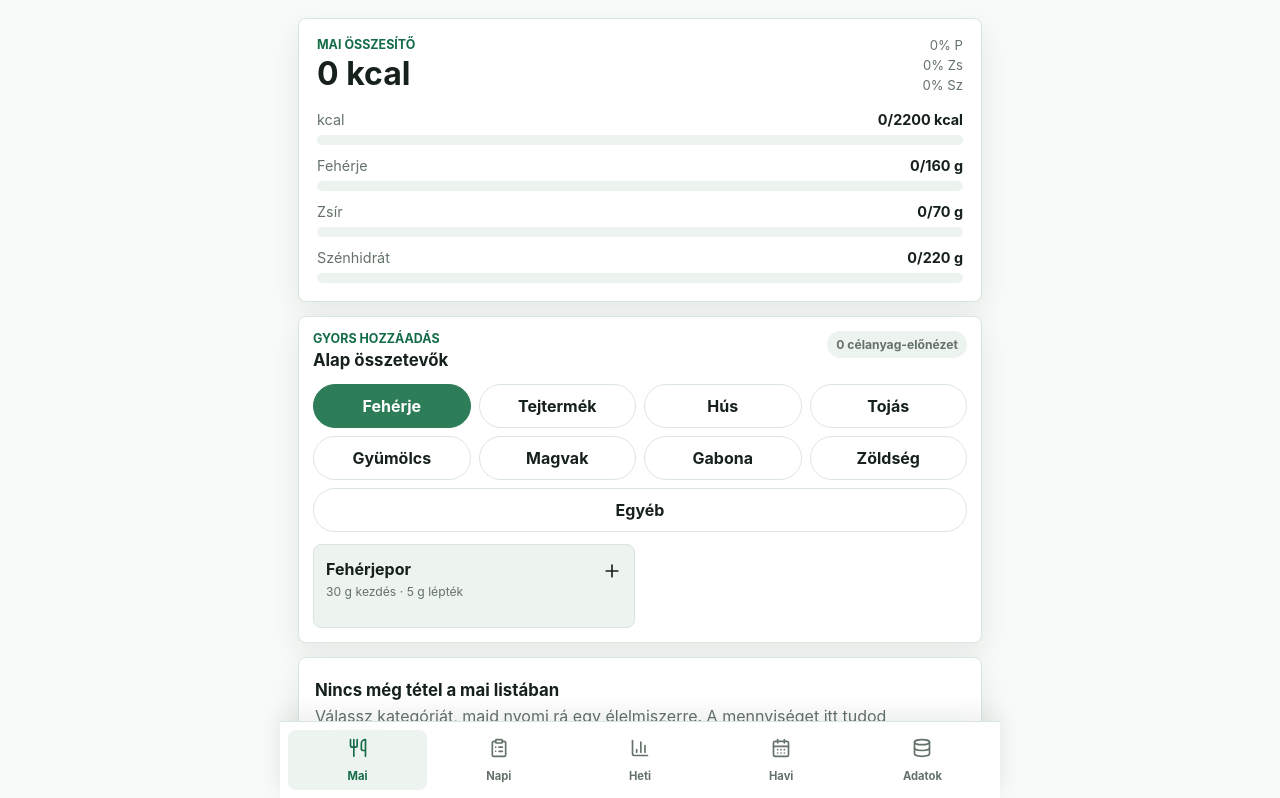
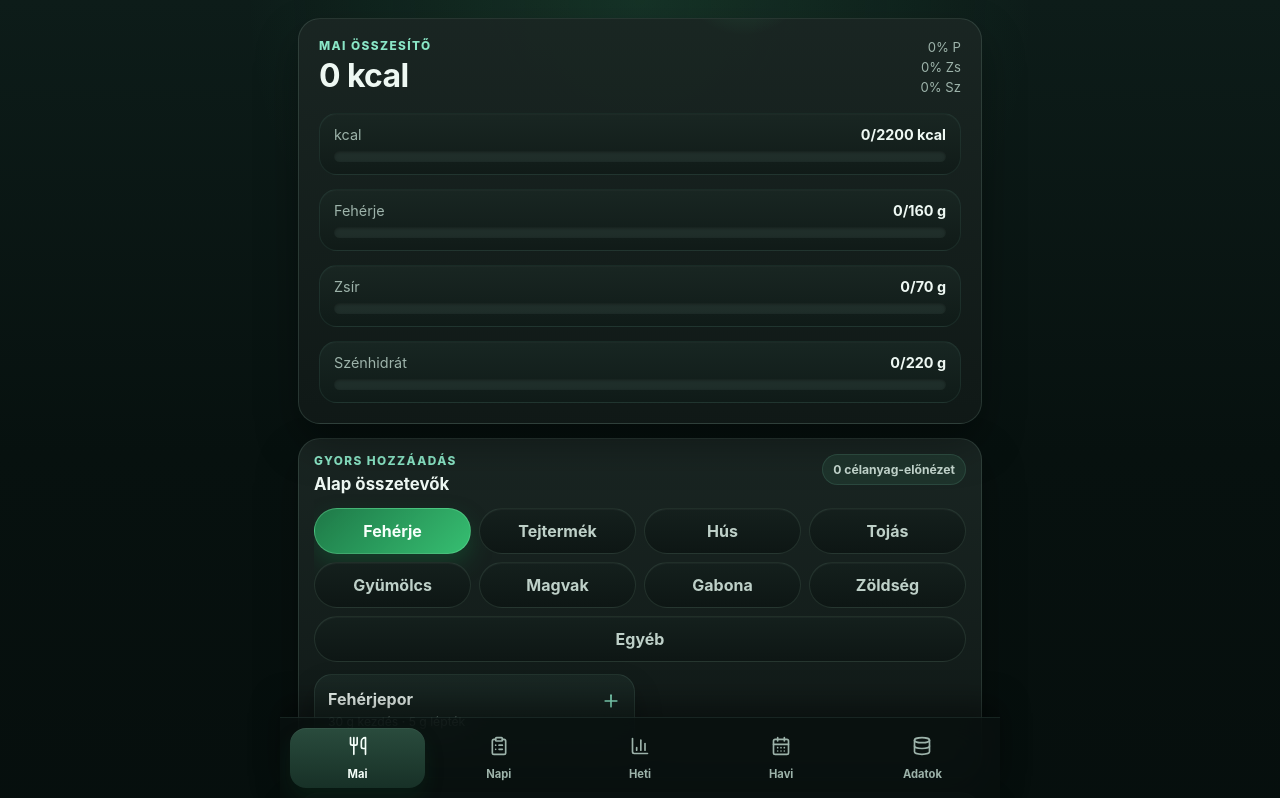
Before and after one commit to tonetttoman/makro-app, a React (Vite) app: page / in a window 1280 px wide. Shown: the top 798 px of the page. Built offline with nearby package versions, Linux system fonts and the light colour scheme.

Commit message:
add modern dark theme

```diff
--- a/src/styles.css
+++ b/src/styles.css
@@ -1,36 +1,39 @@
 :root {
-  color-scheme: light dark;
-  --bg: #f7faf8;
-  --surface: #ffffff;
-  --surface-soft: #edf3ef;
-  --text: #17211b;
-  --muted: #647269;
-  --line: #dbe5df;
-  --green: #2d7d58;
-  --green-strong: #146c47;
-  --amber: #c47c1c;
-  --danger: #b73535;
-  --shadow: 0 12px 30px rgba(23, 33, 27, 0.08);
+  color-scheme: dark;
+  --bg: #07110f;
+  --bg-accent: #0d1c19;
+  --bg-accent-2: #112624;
+  --surface: rgba(18, 28, 26, 0.94);
+  --surface-strong: rgba(22, 35, 32, 0.98);
+  --surface-soft: rgba(28, 45, 41, 0.9);
+  --surface-softest: rgba(38, 60, 55, 0.72);
+  --text: #eef8f3;
+  --muted: #9db3aa;
+  --muted-strong: #bed0c8;
+  --line: rgba(147, 181, 165, 0.18);
+  --line-strong: rgba(123, 201, 162, 0.28);
+  --green: #39c977;
+  --green-strong: #20a85d;
+  --green-deep: #133727;
+  --mint: #8ae6c6;
+  --amber: #f0bf5b;
+  --danger: #ff8b8b;
+  --danger-soft: rgba(255, 117, 117, 0.14);
+  --shadow: 0 20px 42px rgba(0, 0, 0, 0.34);
+  --shadow-soft: 0 14px 28px rgba(0, 0, 0, 0.24);
+  --glow: 0 0 0 1px rgba(95, 214, 142, 0.18), 0 18px 34px rgba(21, 95, 57, 0.22);
   --page-max-width: 720px;
   --page-padding: 14px;
   --bottom-nav-height: 82px;
-  font-family: Inter, ui-sans-serif, system-ui, -apple-system, BlinkMacSystemFont, "Segoe UI", sans-serif;
-}
-
-@media (prefers-color-scheme: dark) {
-  :root {
-    --bg: #111715;
-    --surface: #1a231f;
-    --surface-soft: #223029;
-    --text: #eef6f1;
-    --muted: #a4b2aa;
-    --line: #314139;
-    --shadow: 0 12px 30px rgba(0, 0, 0, 0.3);
-  }
+  font-family: "Inter", "Segoe UI", ui-sans-serif, system-ui, -apple-system, BlinkMacSystemFont, sans-serif;
 }
 
 * {
   box-sizing: border-box;
+}
+
+html {
+  background: var(--bg);
 }
 
 body {
@@ -38,7 +41,10 @@ body {
   min-width: 320px;
   max-width: 100%;
   overflow-x: hidden;
-  background: var(--bg);
+  background:
+    radial-gradient(circle at top, rgba(75, 190, 121, 0.14), transparent 28%),
+    radial-gradient(circle at bottom right, rgba(85, 232, 198, 0.08), transparent 26%),
+    linear-gradient(180deg, var(--bg-accent) 0%, var(--bg) 36%, #050c0b 100%);
   color: var(--text);
 }
 
@@ -48,12 +54,40 @@ body {
 }
 
 button,
-input {
+input,
+select {
   font: inherit;
 }
 
 button {
   -webkit-tap-highlight-color: transparent;
+  cursor: pointer;
+}
+
+button,
+input,
+select,
+.panel,
+.summary,
+.entry-card,
+.food-button,
+.quick-button,
+.editor-food-button,
+.daily-log-card,
+.bottom-nav {
+  transition:
+    background-color 180ms ease,
+    border-color 180ms ease,
+    box-shadow 180ms ease,
+    color 180ms ease,
+    transform 180ms ease;
+}
+
+button:focus-visible,
+input:focus-visible,
+select:focus-visible {
+  outline: none;
+  box-shadow: 0 0 0 1px rgba(138, 230, 198, 0.5), 0 0 0 4px rgba(61, 201, 119, 0.18);
 }
 
 .app {
@@ -73,16 +107,30 @@ button {
 .entry-card,
 .empty-state,
 .table-panel,
-.nutrient-card {
-  background: var(--surface);
+.nutrient-card,
+.daily-log-card {
+  background: linear-gradient(180deg, rgba(26, 38, 35, 0.98), rgba(16, 25, 23, 0.98));
   border: 1px solid var(--line);
-  border-radius: 8px;
+  border-radius: 22px;
   box-shadow: var(--shadow);
 }
 
 .summary {
-  padding: 16px;
+  position: relative;
+  overflow: hidden;
+  padding: 18px;
   margin-bottom: 14px;
+}
+
+.summary::after {
+  content: "";
+  position: absolute;
+  inset: -30% auto auto 55%;
+  width: 140px;
+  height: 140px;
+  border-radius: 50%;
+  background: radial-gradient(circle, rgba(68, 201, 125, 0.22), transparent 68%);
+  pointer-events: none;
 }
 
 .summary__header,
@@ -95,10 +143,11 @@ button {
 }
 
 .eyebrow {
-  margin: 0 0 4px;
-  color: var(--green-strong);
-  font-size: 0.78rem;
-  font-weight: 750;
+  margin: 0 0 6px;
+  color: var(--mint);
+  font-size: 0.74rem;
+  font-weight: 800;
+  letter-spacing: 0.12em;
   text-transform: uppercase;
 }
 
@@ -110,13 +159,15 @@ p {
 
 h1 {
   margin-bottom: 0;
-  font-size: 1.72rem;
-  line-height: 1.1;
+  font-size: 1.78rem;
+  line-height: 1.05;
+  letter-spacing: -0.02em;
 }
 
 h2 {
   margin-bottom: 0;
   font-size: 1rem;
+  line-height: 1.2;
 }
 
 .macro-ratio {
@@ -129,8 +180,16 @@ h2 {
 
 .summary-grid {
   display: grid;
-  gap: 12px;
+  gap: 14px;
   margin-top: 18px;
+}
+
+.metric {
+  padding: 12px 14px;
+  border: 1px solid rgba(138, 230, 198, 0.08);
+  border-radius: 18px;
+  background: linear-gradient(180deg, rgba(25, 39, 35, 0.95), rgba(16, 27, 24, 0.95));
+  box-shadow: inset 0 1px 0 rgba(255, 255, 255, 0.02);
 }
 
 .metric__row {
@@ -138,7 +197,7 @@ h2 {
   align-items: center;
   justify-content: space-between;
   gap: 10px;
-  margin-bottom: 7px;
+  margin-bottom: 8px;
   color: var(--muted);
   font-size: 0.9rem;
 }
@@ -149,10 +208,11 @@ h2 {
 
 .progress {
   width: 100%;
-  height: 10px;
+  height: 11px;
   overflow: hidden;
-  background: var(--surface-soft);
+  background: rgba(101, 131, 118, 0.16);
   border-radius: 999px;
+  box-shadow: inset 0 1px 3px rgba(0, 0, 0, 0.35);
 }
 
 .progress__fill {
@@ -163,27 +223,31 @@ h2 {
 }
 
 .progress__fill--green {
-  background: var(--green);
+  background: linear-gradient(90deg, var(--green-strong), var(--green), var(--mint));
+  box-shadow: 0 0 16px rgba(57, 201, 119, 0.28);
 }
 
 .progress__fill--amber {
-  background: var(--amber);
+  background: linear-gradient(90deg, #c88b2b, var(--amber));
+  box-shadow: 0 0 14px rgba(240, 191, 91, 0.2);
 }
 
 .panel {
-  padding: 14px;
+  padding: 15px;
   margin-bottom: 14px;
   overflow: hidden;
 }
 
 .badge {
   flex: 0 0 auto;
-  padding: 6px 9px;
-  background: var(--surface-soft);
+  padding: 7px 10px;
+  border: 1px solid rgba(138, 230, 198, 0.12);
   border-radius: 999px;
-  color: var(--muted);
+  background: rgba(88, 182, 139, 0.11);
+  color: var(--muted-strong);
   font-size: 0.76rem;
   font-weight: 700;
+  backdrop-filter: blur(10px);
 }
 
 .category-scroll {
@@ -199,24 +263,26 @@ h2 {
 
 .category-pill {
   flex: 1 1 132px;
-  min-height: 44px;
+  min-height: 46px;
   min-width: 0;
   width: auto;
   padding: 0 14px;
-  border: 1px solid var(--line);
+  border: 1px solid rgba(130, 171, 152, 0.16);
   border-radius: 999px;
-  background: var(--surface);
-  color: var(--text);
-  font-weight: 700;
+  background: linear-gradient(180deg, rgba(21, 32, 29, 0.96), rgba(14, 22, 20, 0.96));
+  color: var(--muted-strong);
+  font-weight: 750;
   white-space: normal;
   overflow-wrap: anywhere;
   line-height: 1.15;
+  box-shadow: inset 0 1px 0 rgba(255, 255, 255, 0.03);
 }
 
 .category-pill.is-active {
-  border-color: var(--green);
-  background: var(--green);
-  color: #fff;
+  border-color: rgba(121, 232, 167, 0.36);
+  background: linear-gradient(135deg, rgba(31, 123, 73, 0.98), rgba(56, 201, 119, 0.94));
+  color: #f7fffb;
+  box-shadow: 0 10px 22px rgba(20, 118, 65, 0.34);
 }
 
 .food-grid {
@@ -226,22 +292,24 @@ h2 {
 }
 
 .food-button {
-  min-height: 84px;
+  min-height: 88px;
   display: flex;
   align-items: flex-start;
   justify-content: space-between;
   gap: 12px;
-  padding: 14px 12px;
-  border: 1px solid var(--line);
-  border-radius: 8px;
-  background: var(--surface-soft);
+  padding: 14px 13px;
+  border: 1px solid rgba(127, 166, 149, 0.16);
+  border-radius: 18px;
+  background: linear-gradient(180deg, rgba(26, 40, 36, 0.95), rgba(18, 29, 26, 0.96));
   color: var(--text);
   text-align: left;
+  box-shadow: var(--shadow-soft);
 }
 
 .food-button svg {
   flex: 0 0 auto;
   margin-top: 2px;
+  color: var(--mint);
 }
 
 .food-button strong,
@@ -254,10 +322,11 @@ h2 {
   width: fit-content;
   max-width: 100%;
   margin-top: 6px;
-  padding: 4px 7px;
+  padding: 5px 8px;
+  border: 1px solid rgba(101, 214, 148, 0.22);
   border-radius: 999px;
-  background: color-mix(in srgb, var(--green) 14%, var(--surface));
-  color: var(--green-strong);
+  background: rgba(57, 201, 119, 0.12);
+  color: #b7f3d0;
   font-size: 0.72rem;
   font-style: normal;
   font-weight: 850;
@@ -278,7 +347,7 @@ h2 {
 }
 
 .entry-card {
-  padding: 14px;
+  padding: 15px;
 }
 
 .entry-card__title {
@@ -295,12 +364,13 @@ h2 {
   max-width: 100%;
   display: block;
   margin-top: 7px;
-  padding: 5px 9px;
+  padding: 5px 10px;
+  border: 1px solid rgba(108, 222, 156, 0.18);
   border-radius: 999px;
-  background: color-mix(in srgb, var(--green) 14%, var(--surface));
-  color: var(--green-strong);
-  font-size: 0.86rem;
-  font-weight: 850;
+  background: rgba(57, 201, 119, 0.1);
+  color: #bcf4d3;
+  font-size: 0.84rem;
+  font-weight: 800;
   line-height: 1.15;
   overflow-wrap: anywhere;
 }
@@ -309,18 +379,18 @@ h2 {
   display: grid;
   grid-template-columns: repeat(2, minmax(0, 1fr));
   gap: 8px;
-  margin-top: 12px;
+  margin-top: 13px;
 }
 
 .entry-macros span {
-  min-height: 58px;
+  min-height: 60px;
   display: grid;
   align-content: center;
   gap: 3px;
-  padding: 8px 7px;
-  border: 1px solid var(--line);
-  border-radius: 8px;
-  background: var(--surface-soft);
+  padding: 9px 8px;
+  border: 1px solid rgba(135, 175, 157, 0.12);
+  border-radius: 16px;
+  background: linear-gradient(180deg, rgba(29, 45, 41, 0.92), rgba(21, 35, 32, 0.95));
 }
 
 .entry-macros small {
@@ -365,12 +435,13 @@ h2 {
 
 .amount-control input {
   width: 100%;
-  min-height: 44px;
-  padding: 0 10px;
-  border: 1px solid var(--line);
-  border-radius: 8px;
-  background: var(--surface);
+  min-height: 46px;
+  padding: 0 12px;
+  border: 1px solid rgba(137, 172, 157, 0.18);
+  border-radius: 14px;
+  background: rgba(10, 18, 16, 0.82);
   color: var(--text);
+  box-shadow: inset 0 1px 0 rgba(255, 255, 255, 0.02);
 }
 
 .unit {
@@ -386,18 +457,21 @@ h2 {
   height: 44px;
   display: grid;
   place-items: center;
-  border: 1px solid var(--line);
-  border-radius: 8px;
-  background: var(--surface-soft);
+  border: 1px solid rgba(129, 170, 152, 0.14);
+  border-radius: 14px;
+  background: linear-gradient(180deg, rgba(30, 43, 39, 0.98), rgba(20, 31, 28, 0.98));
   color: var(--text);
+  box-shadow: inset 0 1px 0 rgba(255, 255, 255, 0.03);
 }
 
 .icon-button.danger {
   color: var(--danger);
+  border-color: rgba(255, 117, 117, 0.18);
+  background: linear-gradient(180deg, rgba(54, 26, 26, 0.9), rgba(34, 18, 18, 0.94));
 }
 
 .empty-state {
-  padding: 22px 16px;
+  padding: 24px 18px;
   color: var(--muted);
 }
 
@@ -415,12 +489,12 @@ h2 {
   z-index: 5;
   display: grid;
   grid-template-columns: repeat(5, 1fr);
-  gap: 2px;
-  padding: 8px 8px calc(10px + env(safe-area-inset-bottom));
-  border-top: 1px solid var(--line);
-  box-shadow: 0 -8px 22px rgba(23, 33, 27, 0.08);
-  background: color-mix(in srgb, var(--surface) 92%, transparent);
-  backdrop-filter: blur(14px);
+  gap: 6px;
+  padding: 10px 10px calc(12px + env(safe-area-inset-bottom));
+  border-top: 1px solid rgba(134, 187, 161, 0.12);
+  box-shadow: 0 -14px 30px rgba(0, 0, 0, 0.38);
+  background: rgba(9, 16, 15, 0.84);
+  backdrop-filter: blur(18px) saturate(130%);
 }
 
 .bottom-nav button {
@@ -429,7 +503,7 @@ h2 {
   place-items: center;
   gap: 4px;
   border: 0;
-  border-radius: 8px;
+  border-radius: 16px;
   background: transparent;
   color: var(--muted);
   font-size: 0.7rem;
@@ -439,8 +513,9 @@ h2 {
 }
 
 .bottom-nav button.is-active {
-  background: var(--surface-soft);
-  color: var(--green-strong);
+  background: linear-gradient(180deg, rgba(43, 78, 63, 0.96), rgba(24, 50, 40, 0.96));
+  color: #f5fffa;
+  box-shadow: inset 0 1px 0 rgba(255, 255, 255, 0.05), 0 10px 18px rgba(10, 56, 34, 0.28);
 }
 
 .placeholder {
@@ -461,9 +536,10 @@ h2 {
 }
 
 .average-grid span {
-  padding: 10px;
-  border-radius: 8px;
-  background: var(--surface-soft);
+  padding: 12px;
+  border: 1px solid rgba(132, 177, 157, 0.12);
+  border-radius: 16px;
+  background: linear-gradient(180deg, rgba(26, 41, 36, 0.95), rgba(19, 31, 28, 0.95));
   color: var(--muted);
   font-size: 0.84rem;
 }
@@ -479,8 +555,8 @@ h2 {
   width: 100%;
   height: 150px;
   margin-top: 16px;
-  border-radius: 8px;
-  background: var(--surface-soft);
+  border-radius: 16px;
+  background: rgba(22, 35, 31, 0.82);
 }
 
 .sparkline__target {
@@ -491,7 +567,7 @@ h2 {
 
 .sparkline__average {
   fill: none;
-  stroke: var(--muted);
+  stroke: #93aaa1;
   stroke-width: 2;
   opacity: 0.75;
 }
@@ -504,10 +580,10 @@ h2 {
 
 .chart-card {
   margin-top: 16px;
-  padding: 12px;
-  border: 1px solid var(--line);
-  border-radius: 8px;
-  background: var(--surface-soft);
+  padding: 14px;
+  border: 1px solid rgba(136, 177, 159, 0.12);
+  border-radius: 18px;
+  background: linear-gradient(180deg, rgba(24, 37, 34, 0.92), rgba(17, 29, 26, 0.96));
 }
 
 .chart-card__header,
@@ -535,16 +611,16 @@ h2 {
   width: 100%;
   height: 180px;
   display: block;
-  border-radius: 8px;
-  background: color-mix(in srgb, var(--surface) 58%, transparent);
+  border-radius: 16px;
+  background: rgba(10, 17, 15, 0.68);
 }
 
 .trend-chart__bar {
-  fill: color-mix(in srgb, var(--green) 26%, transparent);
+  fill: rgba(57, 201, 119, 0.22);
 }
 
 .trend-chart__bar.is-summary {
-  fill: color-mix(in srgb, var(--amber) 34%, transparent);
+  fill: rgba(240, 191, 91, 0.28);
 }
 
 .trend-chart__target {
@@ -555,7 +631,7 @@ h2 {
 
 .trend-chart__average {
   fill: none;
-  stroke: var(--muted);
+  stroke: #9bb2a9;
   stroke-width: 2.2;
   opacity: 0.82;
 }
@@ -567,8 +643,8 @@ h2 {
 }
 
 .trend-chart__current {
-  fill: var(--green-strong);
-  stroke: var(--surface);
+  fill: var(--mint);
+  stroke: rgba(10, 18, 16, 0.96);
   stroke-width: 1;
 }
 
@@ -600,7 +676,7 @@ h2 {
 }
 
 .legend-line.average {
-  background: var(--muted);
+  background: #9bb2a9;
 }
 
 .legend-line.target {
@@ -619,7 +695,7 @@ h2 {
 }
 
 .nutrient-card {
-  padding: 14px;
+  padding: 15px;
 }
 
 .nutrient-card__header {
@@ -641,7 +717,7 @@ h2 {
 }
 
 .nutrient-card__header strong {
-  color: var(--green-strong);
+  color: var(--mint);
   font-size: 1.1rem;
 }
 
@@ -662,17 +738,18 @@ h2 {
 }
 
 .quick-button {
-  min-height: 76px;
-  padding: 12px;
-  border: 1px solid var(--line);
-  border-radius: 8px;
-  background: var(--surface-soft);
+  min-height: 78px;
+  padding: 13px;
+  border: 1px solid rgba(130, 171, 152, 0.15);
+  border-radius: 18px;
+  background: linear-gradient(180deg, rgba(26, 40, 36, 0.94), rgba(18, 29, 26, 0.96));
   color: var(--text);
   text-align: left;
+  box-shadow: var(--shadow-soft);
 }
 
 .quick-button.food {
-  border-color: color-mix(in srgb, var(--green) 35%, var(--line));
+  border-color: rgba(57, 201, 119, 0.26);
 }
 
 .quick-button strong,
@@ -698,10 +775,10 @@ h2 {
   grid-template-columns: minmax(0, 1fr) auto;
   align-items: center;
   gap: 10px;
-  padding: 10px;
-  border: 1px solid var(--line);
-  border-radius: 8px;
-  background: var(--surface-soft);
+  padding: 11px;
+  border: 1px solid rgba(130, 171, 152, 0.14);
+  border-radius: 16px;
+  background: linear-gradient(180deg, rgba(26, 40, 36, 0.92), rgba(18, 29, 26, 0.96));
 }
 
 .supplement-entry strong,
@@ -737,23 +814,25 @@ h2 {
 }
 
 .primary-button {
-  min-height: 48px;
+  min-height: 50px;
   display: inline-flex;
   align-items: center;
   justify-content: center;
   gap: 8px;
-  padding: 0 14px;
-  border: 1px solid var(--green);
-  border-radius: 8px;
-  background: var(--green);
-  color: #fff;
-  font-weight: 800;
+  padding: 0 16px;
+  border: 1px solid rgba(96, 227, 150, 0.22);
+  border-radius: 16px;
+  background: linear-gradient(135deg, #1f9d58, #39c977);
+  color: #05120b;
+  font-weight: 850;
+  box-shadow: 0 14px 28px rgba(20, 110, 60, 0.28);
 }
 
 .primary-button.secondary {
-  border-color: var(--line);
-  background: var(--surface-soft);
+  border-color: rgba(132, 171, 154, 0.16);
+  background: linear-gradient(180deg, rgba(28, 42, 38, 0.95), rgba(18, 29, 26, 0.96));
   color: var(--text);
+  box-shadow: none;
 }
 
 .primary-button.full {
@@ -775,7 +854,7 @@ h2 {
 
 .form-field {
   display: grid;
-  gap: 5px;
+  gap: 6px;
   margin-top: 12px;
 }
 
@@ -793,12 +872,13 @@ h2 {
 .form-field input,
 .form-field select {
   width: 100%;
-  min-height: 44px;
-  padding: 0 10px;
-  border: 1px solid var(--line);
-  border-radius: 8px;
-  background: var(--surface);
+  min-height: 46px;
+  padding: 0 12px;
+  border: 1px solid rgba(130, 171, 152, 0.16);
+  border-radius: 14px;
+  background: rgba(9, 17, 15, 0.82);
   color: var(--text);
+  box-shadow: inset 0 1px 0 rgba(255, 255, 255, 0.02);
 }
 
 .section-subtitle {
@@ -807,16 +887,16 @@ h2 {
 
 .collapsible-header {
   width: 100%;
-  min-height: 52px;
+  min-height: 54px;
   display: flex;
   align-items: flex-start;
   justify-content: space-between;
   gap: 10px;
   margin-top: 18px;
-  padding: 10px 12px;
-  border: 1px solid var(--line);
-  border-radius: 8px;
-  background: var(--surface-soft);
+  padding: 12px 14px;
+  border: 1px solid rgba(130, 171, 152, 0.15);
+  border-radius: 18px;
+  background: linear-gradient(180deg, rgba(26, 40, 36, 0.95), rgba(17, 28, 25, 0.96));
   color: var(--text);
   text-align: left;
   font-weight: 850;
@@ -829,7 +909,7 @@ h2 {
 
 .collapsible-header strong {
   flex: 0 0 auto;
-  color: var(--green-strong);
+  color: var(--mint);
 }
 
 .data-category-scroll {
@@ -844,18 +924,19 @@ h2 {
 }
 
 .editor-food-button {
-  min-height: 78px;
-  padding: 12px;
-  border: 1px solid var(--line);
-  border-radius: 8px;
-  background: var(--surface-soft);
+  min-height: 80px;
+  padding: 13px;
+  border: 1px solid rgba(130, 171, 152, 0.14);
+  border-radius: 18px;
+  background: linear-gradient(180deg, rgba(27, 40, 37, 0.95), rgba(18, 29, 26, 0.96));
   color: var(--text);
   text-align: left;
 }
 
 .editor-food-button.is-active {
-  border-color: var(--green);
-  box-shadow: inset 0 0 0 1px var(--green);
+  border-color: rgba(95, 224, 149, 0.34);
+  background: linear-gradient(180deg, rgba(27, 55, 42, 0.98), rgba(18, 38, 29, 0.98));
+  box-shadow: var(--glow);
 }
 
 .editor-food-button strong,
@@ -878,10 +959,10 @@ h2 {
 }
 
 .vitamin-trend-card {
-  padding: 12px;
-  border: 1px solid var(--line);
-  border-radius: 8px;
-  background: var(--surface-soft);
+  padding: 13px;
+  border: 1px solid rgba(135, 175, 157, 0.12);
+  border-radius: 18px;
+  background: linear-gradient(180deg, rgba(26, 40, 36, 0.94), rgba(17, 29, 26, 0.96));
 }
 
 .vitamin-trend-card__header strong {
@@ -896,8 +977,8 @@ h2 {
   width: 100%;
   height: 92px;
   display: block;
-  border-radius: 8px;
-  background: color-mix(in srgb, var(--surface) 58%, transparent);
+  border-radius: 14px;
+  background: rgba(9, 17, 15, 0.72);
 }
 
 .mini-trend__labels {
@@ -919,7 +1000,7 @@ table {
 th,
 td {
   padding: 11px 10px;
-  border-bottom: 1px solid var(--line);
+  border-bottom: 1px solid rgba(136, 176, 159, 0.12);
   text-align: right;
 }
 
@@ -958,23 +1039,19 @@ th {
 }
 
 .daily-log-card {
-  background: var(--surface);
-  border: 1px solid var(--line);
-  border-radius: 8px;
-  box-shadow: var(--shadow);
   overflow: hidden;
 }
 
 .daily-log-card__summary {
   width: 100%;
-  min-height: 62px;
+  min-height: 64px;
   display: flex;
   align-items: center;
   justify-content: space-between;
   gap: 12px;
-  padding: 12px;
+  padding: 13px;
   border: 0;
-  background: var(--surface);
+  background: transparent;
   color: var(--text);
   text-align: left;
 }
@@ -993,7 +1070,7 @@ th {
 
 .daily-log-card__kcal {
   flex: 0 0 auto;
-  color: var(--green-strong);
+  color: var(--mint);
   font-weight: 900;
 }
 
@@ -1001,16 +1078,16 @@ th {
   display: grid;
   grid-template-columns: repeat(2, minmax(0, 1fr));
   gap: 8px;
-  padding: 0 12px 12px;
+  padding: 0 13px 13px;
 }
 
 .daily-log-metrics span {
-  min-height: 38px;
+  min-height: 40px;
   display: grid;
   place-items: center;
   padding: 6px;
-  border-radius: 8px;
-  background: var(--surface-soft);
+  border-radius: 14px;
+  background: rgba(30, 45, 41, 0.82);
   color: var(--muted);
   font-size: 0.76rem;
   font-weight: 850;
@@ -1021,8 +1098,8 @@ th {
 .daily-log-detail {
   display: grid;
   gap: 12px;
-  padding: 12px;
-  border-top: 1px solid var(--line);
+  padding: 13px;
+  border-top: 1px solid rgba(135, 176, 158, 0.12);
 }
 
 .daily-log-actions {
@@ -1034,7 +1111,7 @@ th {
 .daily-add-panel {
   margin-top: 6px;
   padding-top: 8px;
-  border-top: 1px solid var(--line);
+  border-top: 1px solid rgba(135, 176, 158, 0.12);
 }
 
 .summary-edit-grid {
@@ -1050,6 +1127,31 @@ th {
 
 .danger-text {
   color: var(--danger);
+}
+
+@media (hover: hover) and (pointer: fine) {
+  .category-pill:hover,
+  .food-button:hover,
+  .quick-button:hover,
+  .editor-food-button:hover,
+  .primary-button:hover,
+  .collapsible-header:hover,
+  .icon-button:hover,
+  .bottom-nav button:hover {
+    transform: translateY(-1px);
+  }
+
+  .food-button:hover,
+  .quick-button:hover,
+  .editor-food-button:hover,
+  .collapsible-header:hover {
+    border-color: var(--line-strong);
+    box-shadow: var(--glow);
+  }
+
+  .primary-button:hover {
+    box-shadow: 0 16px 30px rgba(20, 110, 60, 0.34);
+  }
 }
 
 @media (max-width: 430px) {
@@ -1106,7 +1208,7 @@ th {
   }
 
   .summary {
-    padding: 18px;
+    padding: 20px;
   }
 
   .entry-macros {
```
